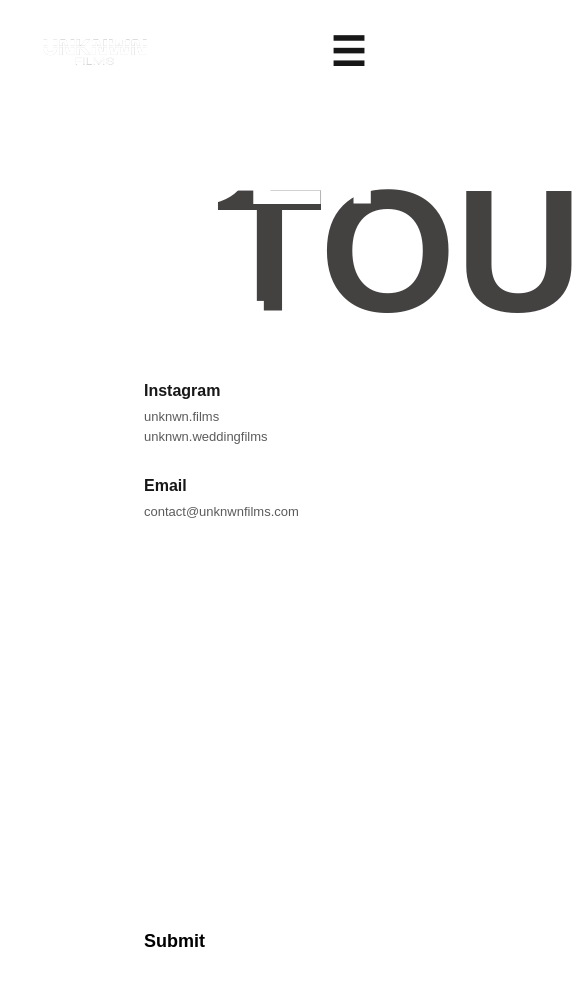
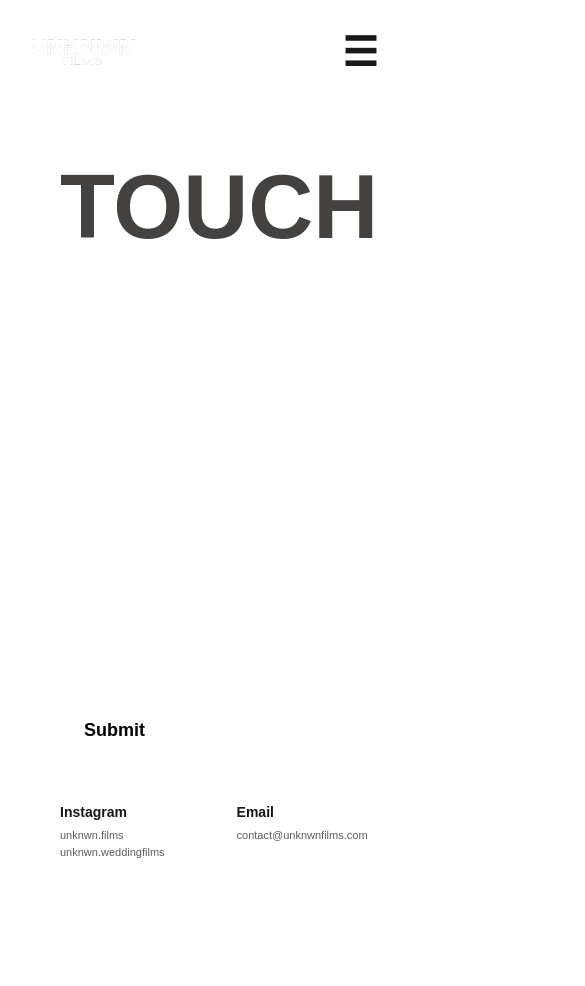
Before and after one commit to KaypeDev/unknwn-films, a Next.js app: page /contact in a window 390 px wide. Shown: the top 986 px of the page, 585 px wide, since content can reach past the window. After the commit the page ends 924 px from the top, so only its background shows below. Built offline with nearby package versions, Linux system fonts and the light colour scheme.

Commit message:
improved contact page loading state and animation

```diff
--- a/app/contact/page.tsx
+++ b/app/contact/page.tsx
@@ -4,22 +4,21 @@ import ContactForm from "@/components/contact/ContactForm";
 
 export default function Contact() {
   return (
-    <main className="w-full max-w-[1440px] mx-auto px-30 py-16">
+    <main className="w-full max-w-[1440px] mx-auto px-15 py-16">
 
       {/* Page title for SEO */}
       <h1 className="sr-only">Contact</h1>
 
       <GetInTouch />
 
-      <section className="flex flex-col md:flex-row items-start mt-10">
+      <section className="flex flex-col md:flex-row items-start mt-13 md:mt-10 gap-13 md:gap-0">
 
-        {/* Left */}
-        <div className="w-full md:w-1/2">
+        <div className="w-full md:w-1/2 order-2 md:order-1">
           <ContactInfo />
         </div>
 
-        {/* Right */}
-        <div className="w-full md:w-1/2">
+        {/* Contact Form */}
+        <div className="w-full md:w-1/2 order-1 md:order-2">
           <ContactForm />
         </div>
 
--- a/components/contact/ContactForm.tsx
+++ b/components/contact/ContactForm.tsx
@@ -1,5 +1,6 @@
 "use client";
 
+import { motion } from "framer-motion";
 import { useState } from "react";
 import emailjs from "@emailjs/browser";
 
@@ -9,11 +10,20 @@ export default function ContactForm() {
     const [email, setEmail] = useState("");
     const [message, setMessage] = useState("");
 
-    const handleSubmit = (e: React.FormEvent) => {
+    const [loading, setLoading] = useState(false);
+    const [success, setSuccess] = useState(false);
+    const [error, setError] = useState("");
+
+    const handleSubmit = async (e: React.FormEvent) => {
         e.preventDefault();
 
-        emailjs
-            .send(
+        if (loading || success) return;
+
+        setLoading(true);
+        setError("");
+
+        try {
+            await emailjs.send(
                 "service_kkzxpxo",
                 "template_t408f2n",
                 {
@@ -23,28 +33,31 @@ export default function ContactForm() {
                     message,
                 },
                 "GCuLqAsvjhkRXxosP"
-            )
-            .then(() => {
-                alert("Message sent!");
+            );
+
+            setSuccess(true);
 
             setFirstName("");
             setLastName("");
             setEmail("");
             setMessage("");
-            })
-            .catch((error) => {
-                console.error(error);
-                alert("Something went wrong.");
-            });
+        } catch (err) {
+            console.error(err);
+            setError("Failed to send message. Try again.");
+        } finally {
+            setLoading(false);
+        }
     };
 
     return (
         <section>
-            {/* Accessibility / SEO label */}
             <h2 className="sr-only">Contact Form</h2>
 
-            <form
+            <motion.form
                 onSubmit={handleSubmit}
+                initial={{ opacity: 0 }}
+                animate={{ opacity: 1 }}
+                transition={{ duration: 1, ease: "easeIn" }}
                 className="max-w-lg mx-auto flex flex-col gap-6"
             >
                 {/* Name */}
@@ -55,7 +68,6 @@ export default function ContactForm() {
 
                     <div className="flex flex-col sm:flex-row gap-4 w-full">
                         <input
-                            type="text"
                             value={firstName}
                             onChange={(e) => setFirstName(e.target.value)}
                             placeholder="First Name"
@@ -64,7 +76,6 @@ export default function ContactForm() {
                         />
 
                         <input
-                            type="text"
                             value={lastName}
                             onChange={(e) => setLastName(e.target.value)}
                             placeholder="Last Name"
@@ -102,13 +113,32 @@ export default function ContactForm() {
                     />
                 </div>
 
+                {/* Button + States */}
+                {/* Button + Messages */}
+                <div className="flex flex-col gap-2">
                     <button
                         type="submit"
-                    className="self-start w-fit bg-white text-black font-extrabold h-10 px-6 rounded-3xl hover:text-white transition text-lg sm:text-xl hover:bg-[#1d1d1d]"
+                        disabled={loading || success}
+                        className="self-start w-fit bg-white text-black font-extrabold h-10 px-6 rounded-3xl hover:text-white transition text-lg sm:text-xl hover:bg-[#1d1d1d] disabled:opacity-50 disabled:cursor-not-allowed"
                     >
-                    Submit
+                        {loading ? "Sending..." : success ? "Sent" : "Submit"}
                     </button>
-            </form>
+
+                    {/* Success message */}
+                    {success && (
+                        <p className="text-green-700 text-sm">
+                            Message sent successfully.
+                        </p>
+                    )}
+
+                    {/* Error message */}
+                    {error && (
+                        <p className="text-red-900 text-sm">
+                            {error}
+                        </p>
+                    )}
+                </div>
+            </motion.form>
         </section>
     );
 }
--- a/components/contact/ContactInfo.tsx
+++ b/components/contact/ContactInfo.tsx
@@ -1,20 +1,29 @@
+"use client"
+
+import { motion } from "framer-motion";
+
 export default function ContactInfo() {
   return (
-    <section className="w-full px-6 md:px-12">
-
-      {/* Section title (important) */}
+    <section className="w-full md:px-12">
       <h2 className="sr-only">Contact Information</h2>
 
-      {/* Instagram Row */}
-      <div className="flex mx-auto flex-col items-start">
-        <h3 className="text-[16px] font-semibold mb-1">Instagram</h3>
+      <motion.div
+        initial={{ opacity: 0 }}
+        animate={{ opacity: 1 }}
+        transition={{ duration: 1, ease: "easeIn" }}
+        className="flex flex-row md:flex-col gap-18 md:gap-6"
+      >
+
+        {/* Instagram */}
+        <div className="flex flex-col items-start">
+          <h3 className="text-[14px] md:text-[16px] font-semibold mb-1">Instagram</h3>
 
           <div className="flex flex-col">
             <a
               href="https://instagram.com/unknwn.films"
               target="_blank"
               rel="noopener noreferrer"
-            className="opacity-70 transition font-regular text-[13px]"
+              className="opacity-70 text-[11px] md:text-[13px]"
             >
               unknwn.films
             </a>
@@ -23,25 +32,26 @@ export default function ContactInfo() {
               href="https://instagram.com/unknwn.weddingfilms"
               target="_blank"
               rel="noopener noreferrer"
-            className="opacity-70 transition font-regular text-[13px]"
+              className="opacity-70 text-[11px] md:text-[13px]"
             >
               unknwn.weddingfilms
             </a>
           </div>
         </div>
 
-      {/* Email Row */}
+        {/* Email */}
         <div className="flex flex-col items-start">
-        <h3 className="text-[16px] font-semibold mb-1 pt-7">Email</h3>
+          <h3 className="text-[14px] md:text-[16px] font-semibold mb-1">Email</h3>
 
           <a
             href="mailto:client@email.com"
-          className="opacity-70 font-regular text-[13px]"
+            className="opacity-70 text-[11px] md:text-[13px]"
           >
             contact@unknwnfilms.com
           </a>
         </div>
 
+      </motion.div>
     </section>
   );
 }
--- a/components/contact/GetInTouch.tsx
+++ b/components/contact/GetInTouch.tsx
@@ -1,24 +1,40 @@
+"use client";
+
+import { motion } from "framer-motion";
+
 export default function GetInTouch() {
   return (
-    <section className="relative flex items-center justify-center px-4 md:px-15">
+    <section className="relative flex items-center justify-center mt-5 md:px-15">
 
-      {/* Hidden semantic heading for SEO */}
       <h2 className="sr-only">Get In Touch</h2>
 
-      <div className="relative w-full h-[275px] flex items-center justify-center">
+      <div className="relative w-full h-[175px] md:h-[275px] flex items-center justify-center">
 
         {/* GET IN */}
-        <div className="absolute text-white text-[120px] font-bold top-2 md:top-2 left-4 md:left-12 z-20">
+        <motion.div
+          initial={{ opacity: 0, y: 30 }}
+          animate={{ opacity: 1, y: 0 }}
+          transition={{ duration: 1, ease: [0.22, 1, 0.36, 1] }}
+          className="absolute text-white text-[70px] md:text-[120px] font-bold top-2 md:top-2 left-0 md:left-12 z-20"
+        >
           GET IN
-        </div>
+        </motion.div>
 
         {/* TOUCH */}
-        <div className="absolute text-[#444141] text-[175px] font-bold top-14 md:top-13 left-20 md:left-72 z-5">
+        <motion.div
+          initial={{ opacity: 0, y: 50 }}
+          animate={{ opacity: 1, y: 0 }}
+          transition={{
+            duration: 1.2,
+            delay: 0.2,
+            ease: [0.22, 1, 0.36, 1],
+          }}
+          className="absolute text-[#444141] text-[90px] md:text-[150px] font-bold top-14 md:top-16 left-0 md:left-80 z-5"
+        >
           TOUCH
-        </div>
+        </motion.div>
 
       </div>
-
     </section>
   );
 }
--- a/components/navbar/Navbar.tsx
+++ b/components/navbar/Navbar.tsx
@@ -25,7 +25,7 @@ export default function Navbar() {
 
   return (
     <nav className="fixed top-0 left-0 w-full z-50 py-3 md:py-2">
-      <div className="max-w-[1440px] mx-auto px-6 md:px-10 flex justify-between items-center">
+      <div className="max-w-[1440px] mx-auto px-3 md:px-10 flex justify-between items-center">
 
         {/* LOGO */}
         <Link href="/">
```
Lines whose indentation alone changed are shown as unchanged.
